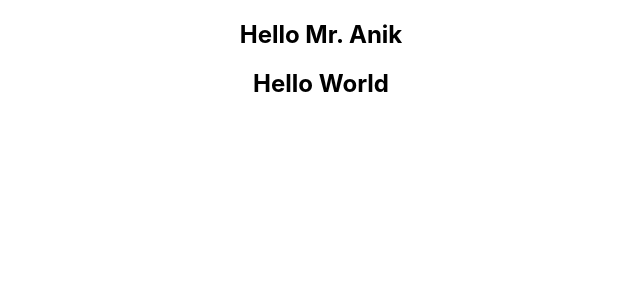
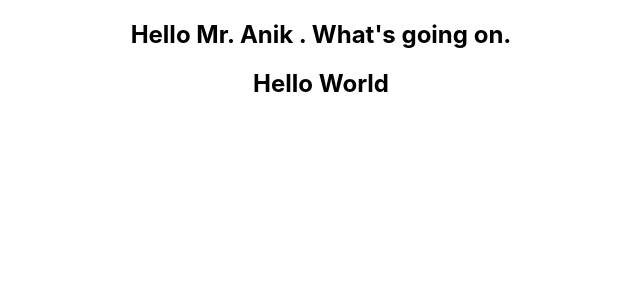
Before and after one commit to theanik/react-core, a React (Create React App) app: page / in a window 1280 px wide. Shown: the top 300 px of the page, without its empty margins (319-959 px from the left). Built offline with nearby package versions, Linux system fonts and the light colour scheme.

Commit message:
child props

```diff
--- a/src/App.js
+++ b/src/App.js
@@ -6,7 +6,7 @@ import Welcome from './components/Welcome'
 function App() {
   return (
     <div className="App">
-      <Hello title="Mr." name="Anik"></Hello>
+      <Hello title="Mr." name="Anik">What's going on.</Hello>
       <Welcome greet="Hello" name="World"></Welcome>
     </div>
 
--- a/src/components/Hello.js
+++ b/src/components/Hello.js
@@ -1,7 +1,10 @@
 import React from 'react'
 // functional component
 function SayHello(props){
-    return <h2> Hello {props.title} {props.name}</h2>
+    return(
+    <h2> Hello {props.title} {props.name} . {props.children}</h2>
+
+    )
 }
 
 export default SayHello
```
